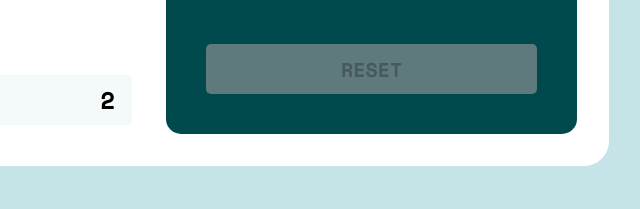
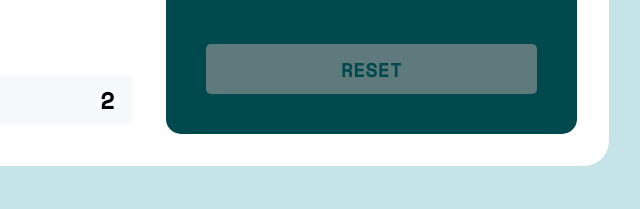
Before and after one commit to kilelx/Tip-Calculator, a plain HTML site: page index.html in a window 1280 px wide. Shown: the part 465-674 px from the top of the page, 491-1131 px from the left. Drawn offline with nearby package versions, Linux system fonts and the light colour scheme.

Commit message:
Few upgrades

```diff
--- a/styles/main.css
+++ b/styles/main.css
@@ -238,6 +238,7 @@ h1 {
 #reset {
     background-color: var(--strong-cyan);
     border-radius: 5px;
+    color: var(--very-dark-cyan);
     cursor: pointer;
     font-size: 1.25rem;
     font-weight: 700;
```
